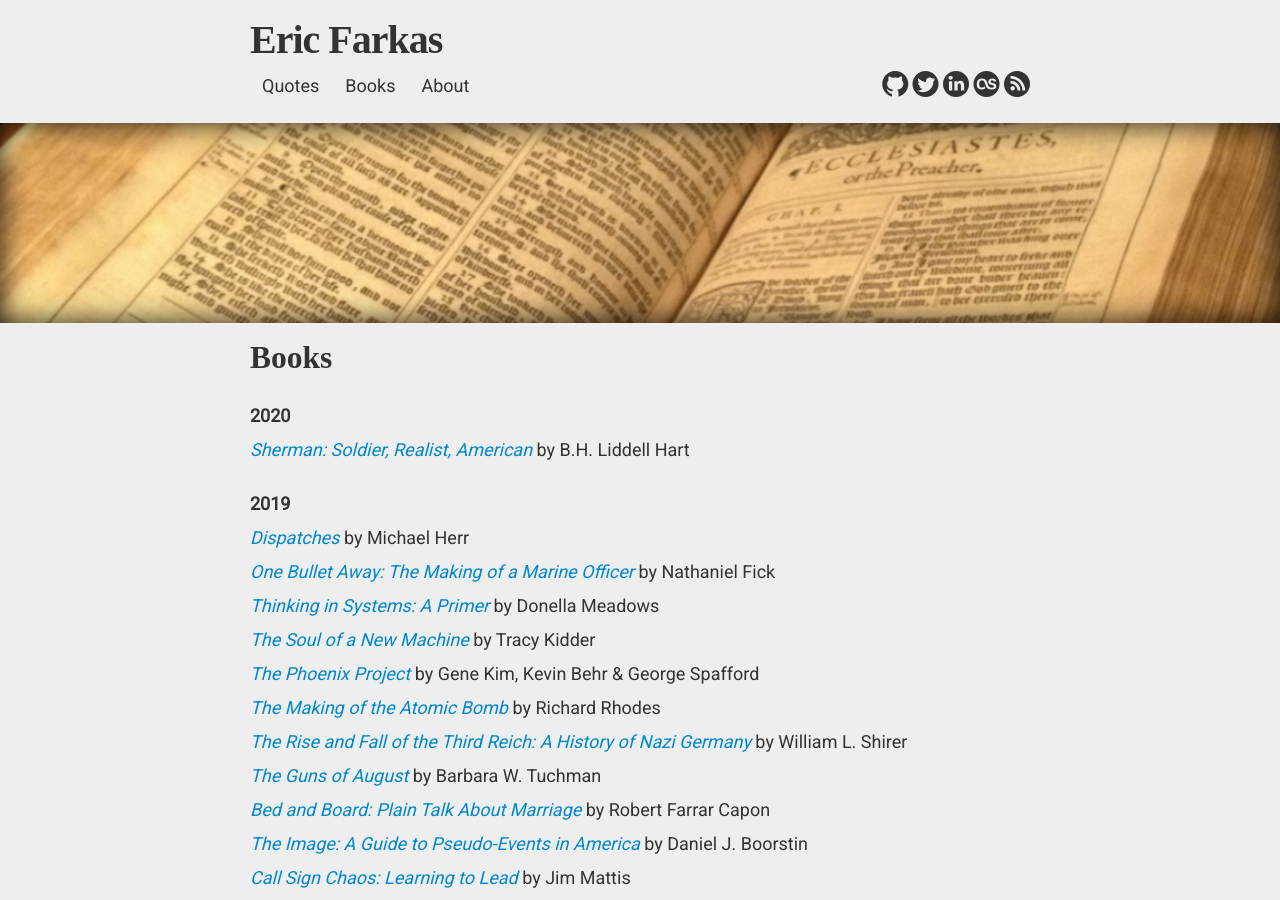
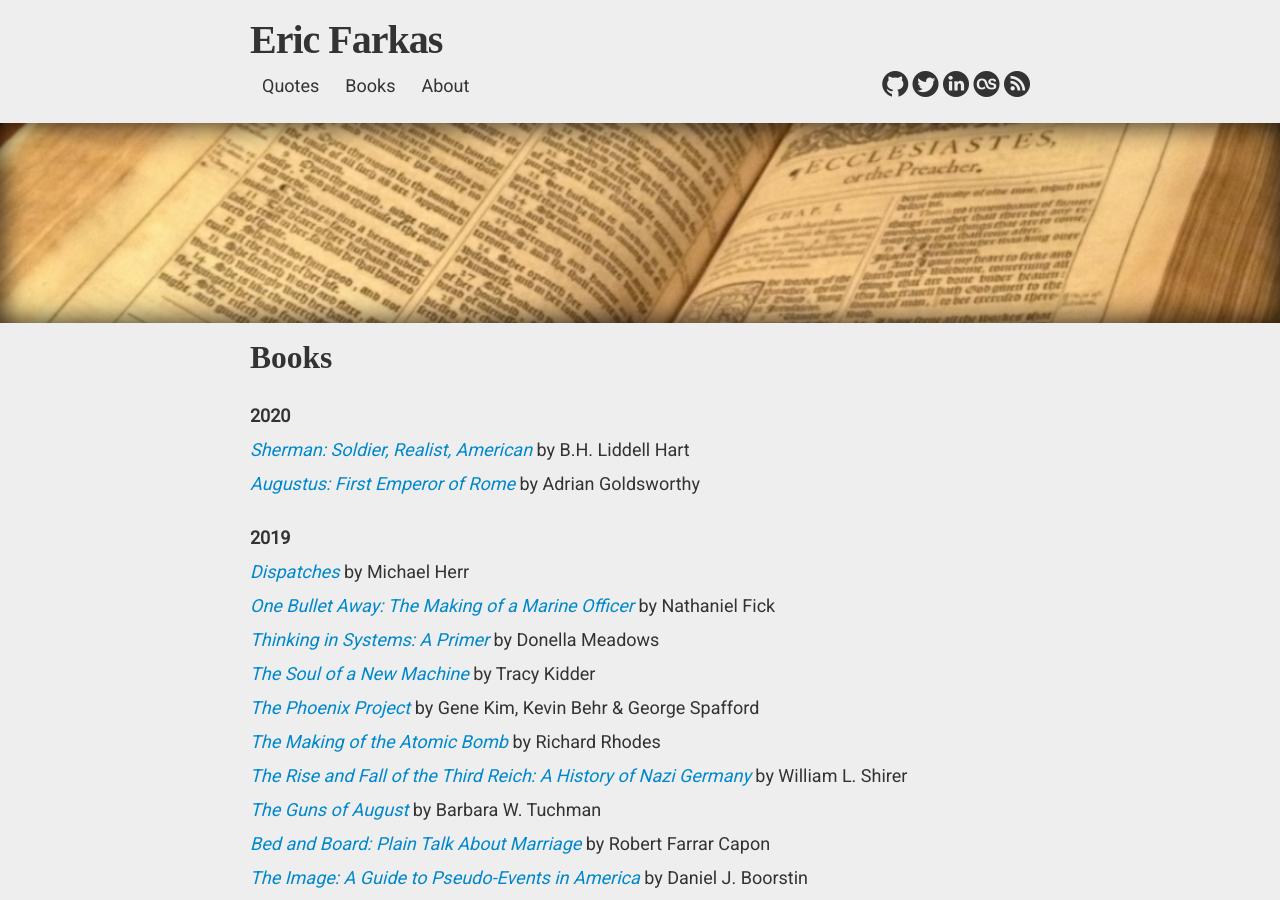
Before and after one commit to speric/speric.github.com, a Jekyll site: the page built from books/index.html, in a window 1280 px wide and 900 px high. Built offline with Jekyll 4.4.1, drawn with Linux system fonts in a browser that asks for light colours; some web fonts are replaced; comment, search, counter and statistics services are not loaded.

Commit message:
Add 'Augustus' to Books

```diff
--- a/books/index.html
+++ b/books/index.html
@@ -11,6 +11,7 @@ header_img: "quotes.jpg"
 <p><strong>2020</strong></p>
 
 <p><i><a href="https://www.amazon.com/Sherman-Soldier-Realist-American/dp/B07YPLX4L7/">Sherman: Soldier, Realist, American</a></i> by B.H. Liddell Hart</p>
+<p><i><a href="https://www.amazon.com/Augustus-First-Emperor-Adrian-Goldsworthy/dp/0300216661">Augustus: First Emperor of Rome</a></i> by Adrian Goldsworthy</p>
 
 <br/>
 
```
